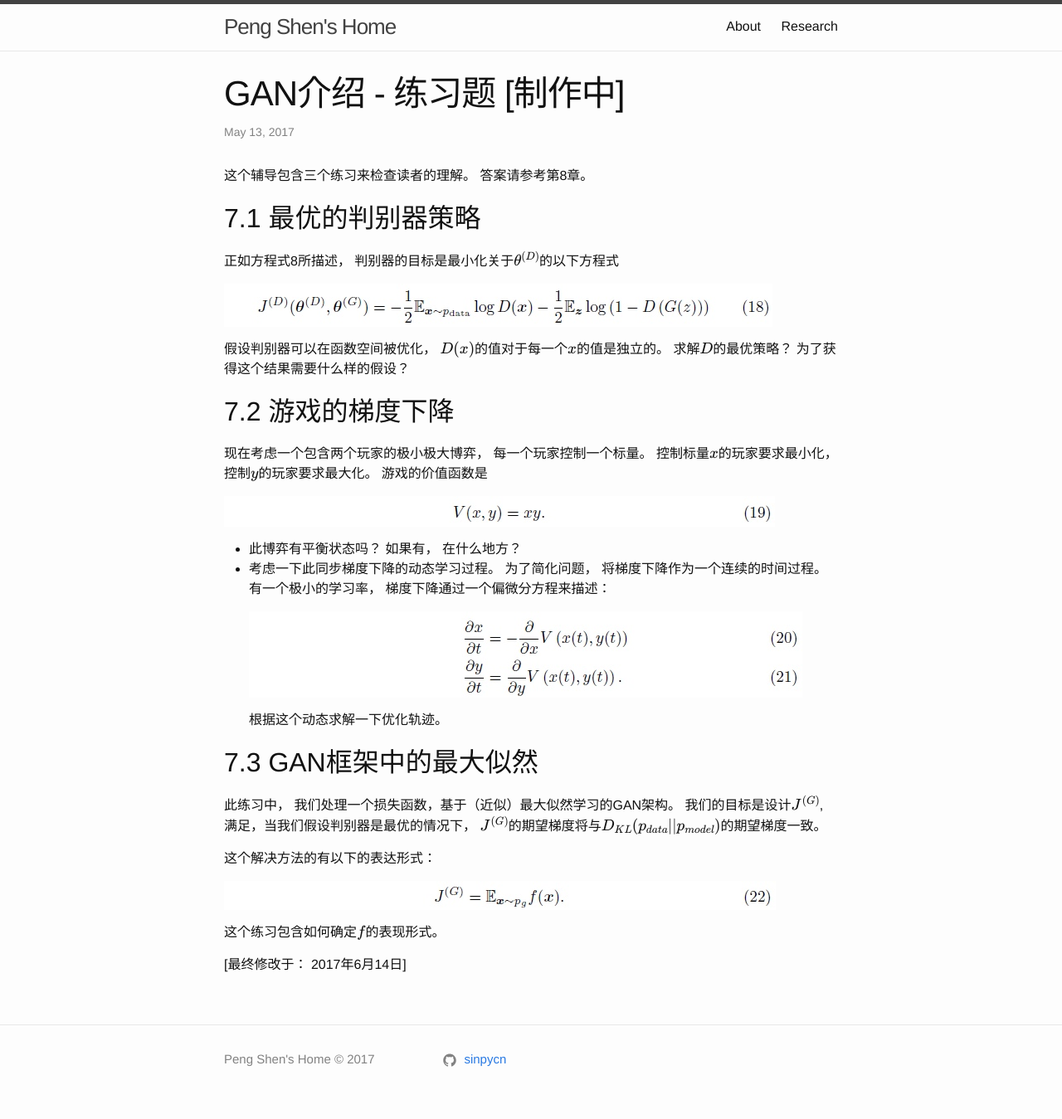
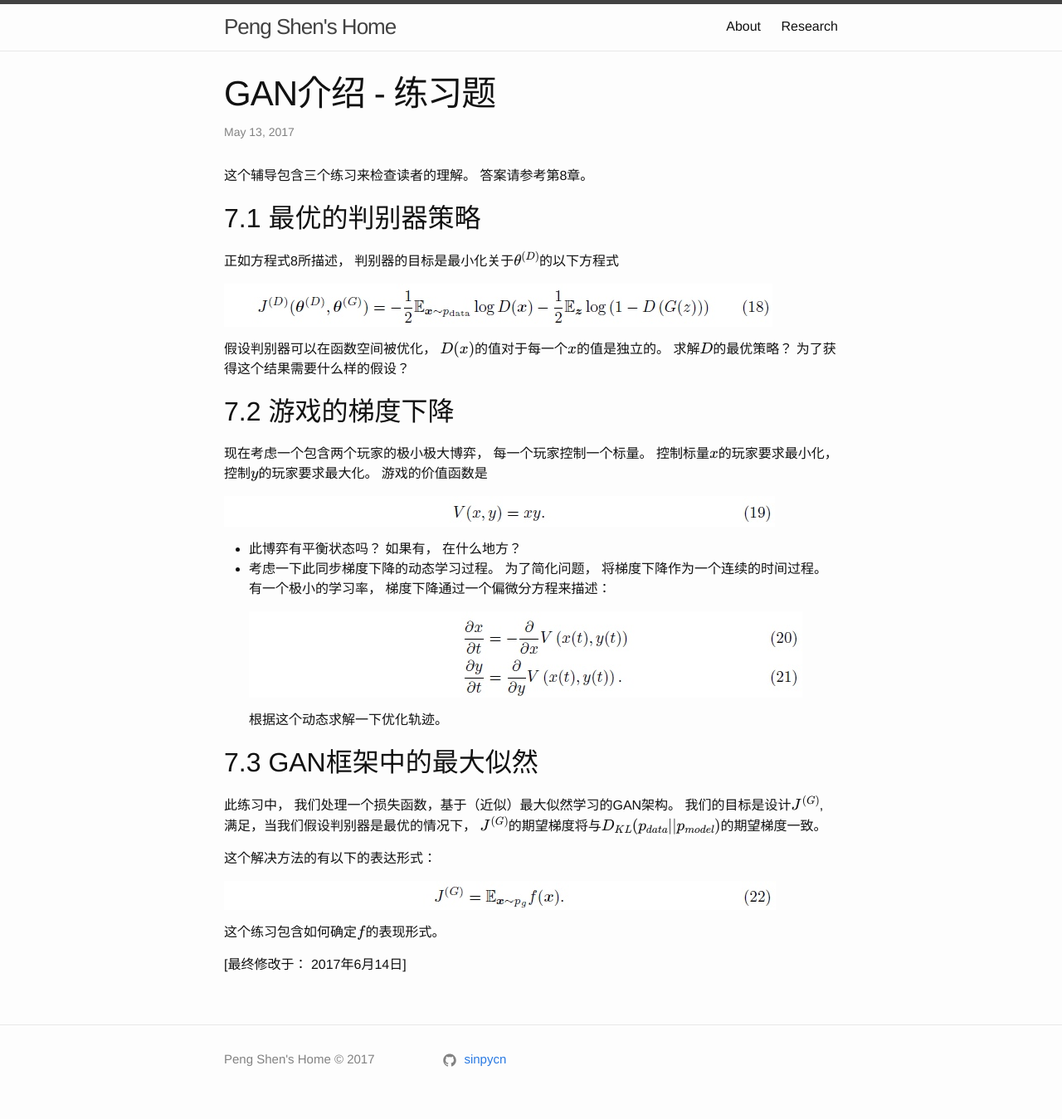
Before and after one commit to sinpycn/sinpycn.github.io, a Jekyll site: the page built from _posts/research/gan/2017-05-13-GAN-Tutorial-Exercises.md, in a window 1280 px wide. Shown: the whole page at 83% size. Built offline with Jekyll 4.4.1, drawn with Linux system fonts in a browser that asks for light colours; formulas are drawn with MathJax 3.

Commit message:
Create 2017-05-13-GAN-Tutorial-Exercises.md

```diff
--- a/_posts/research/2017-05-13-GAN-Tutorial-Exercises.md
+++ b/_posts/research/gan/2017-05-13-GAN-Tutorial-Exercises.md
@@ -1,5 +1,5 @@
 ---
-title: GAN介绍 - 练习题 [制作中]
+title: GAN介绍 - 练习题
 layout: post
 mathjax: true
 categories: [research, gan-tutorial]
```
